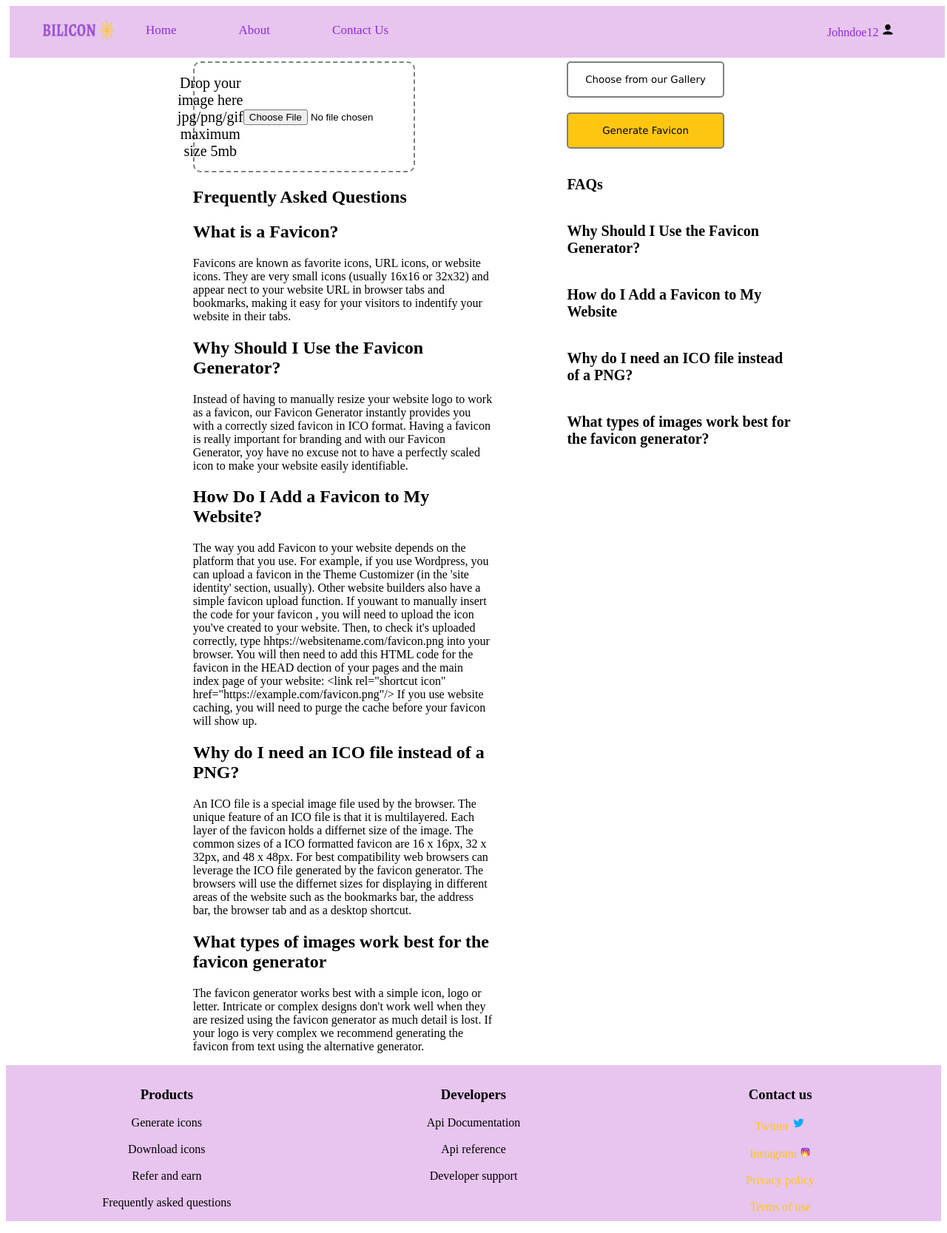
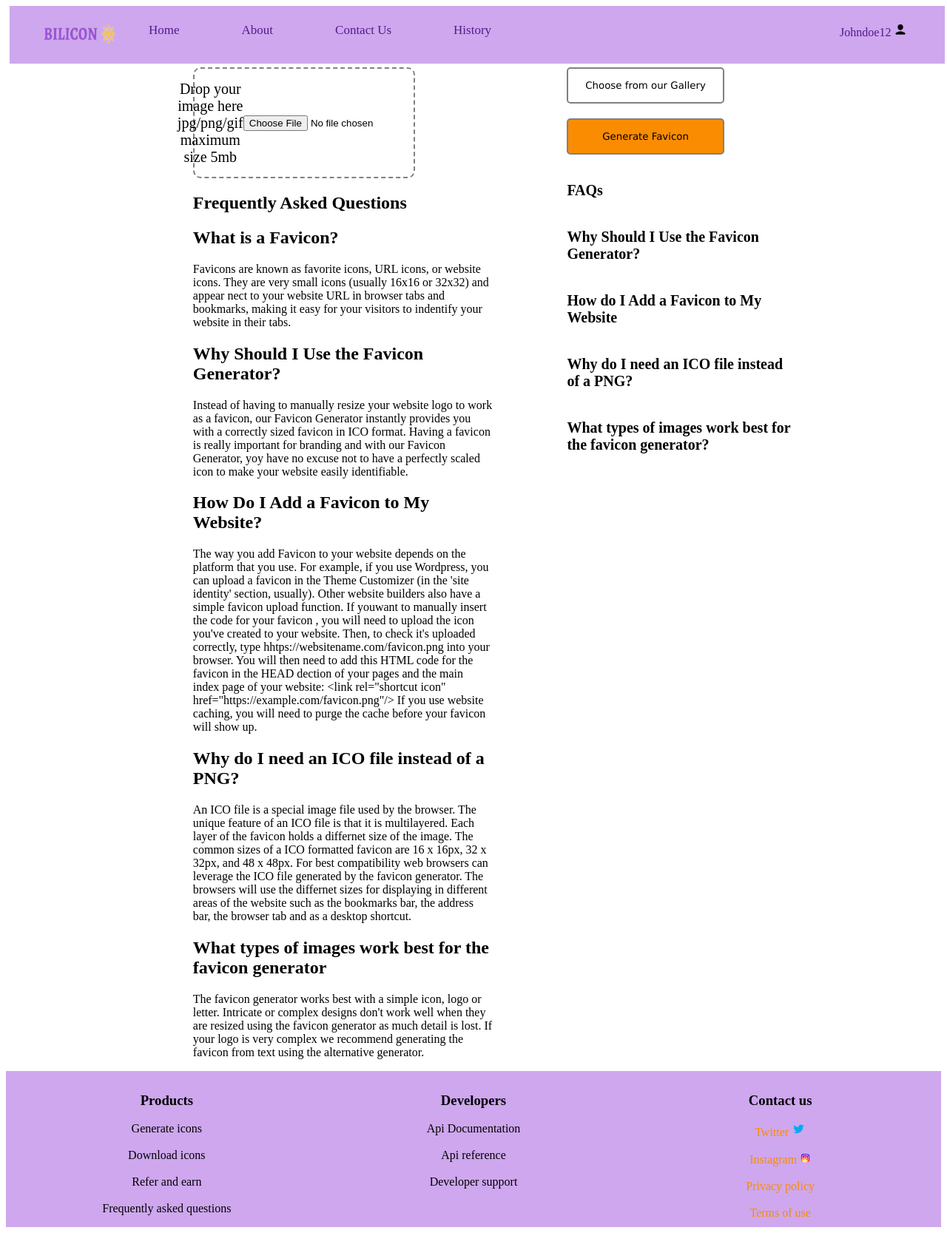
Before and after one commit to zuri-training/Team-Spoonbill2, a web app: file Public/TeamSpoonBill2 Project/conversionPage.html in a window 1280 px wide. Shown: the whole page at 74% size. Run offline with its HTML, style and script files only (its server is not run), Linux system fonts and the light colour scheme; some libraries are stand-ins or nearby versions.

Commit message:
Updated file

```diff
--- a/Public/TeamSpoonBill2 Project/conversionPage.html
+++ b/Public/TeamSpoonBill2 Project/conversionPage.html
@@ -13,16 +13,32 @@
         <ul class="navigation" type="none" style="display: flex">
           <li class="mainN">
             <img
-              src="./bilicon-low-resolution-color-logo 2.png"
+              src="/bilicon-low-resolution-color-logo 2.png"
               alt="logo"
               class="Logo"
             />
           </li>
-          <li class="mainNav">Home</li>
-          <li class="mainNav">About</li>
-          <li class="mainNav">Contact Us</li>
-          <li class="mainNa">Johndoe12  <img src="./UserIcon.png" alt="user" class="user" style="height: 18px;"></li>
-
+          <li class="mainNav">
+            <a href="" style="text-decoration: none">Home</a>
+          </li>
+          <li class="mainNav">
+            <a href="" style="text-decoration: none">About</a>
+          </li>
+          <li class="mainNav">
+            <a href="" style="text-decoration: none">Contact Us</a>
+          </li>
+          <li class="mainNav">
+            <a href="" style="text-decoration: none">History</a>
+          </li>
+          <li class="mainNa">
+            <a href="" style="text-decoration: none">Johndoe12 </a>
+            <img
+              src="./UserIcon.png"
+              alt="user"
+              class="user"
+              style="height: 18px"
+            />
+          </li>
         </ul>
       </div>
       <div class="hero1">
@@ -46,7 +62,9 @@
               </p>
             </div>
             <div>
-              <h2 class="heading2">Why Should I Use the Favicon Generator?</h2>
+              <h2 class="heading2" id="why">
+                Why Should I Use the Favicon Generator?
+              </h2>
               <p class="subheading2">
                 Instead of having to manually resize your website logo to work
                 as a favicon, our Favicon Generator instantly provides you with
@@ -57,7 +75,9 @@
               </p>
             </div>
             <div>
-              <h2 class="heading3">How Do I Add a Favicon to My Website?</h2>
+              <h2 class="heading3" id="how">
+                How Do I Add a Favicon to My Website?
+              </h2>
               <p class="subheading3">
                 The way you add Favicon to your website depends on the platform
                 that you use. For example, if you use Wordpress, you can upload
@@ -76,7 +96,7 @@
               </p>
             </div>
             <div>
-              <h2 class="heading4">
+              <h2 class="heading4" id="whydo">
                 Why do I need an ICO file instead of a PNG?
               </h2>
               <p class="subheading4">
@@ -92,7 +112,7 @@
               </p>
             </div>
             <div>
-              <h2 class="heading5">
+              <h2 class="heading5" id="what">
                 What types of images work best for the favicon generator
               </h2>
               <p class="subheading5">
@@ -109,11 +129,25 @@
           <button id="choose">Choose from our Gallery</button><br />
           <button id="generate">Generate Favicon</button>
           <h2 class="faqss">FAQs</h2>
-          <h2 class="faqss">Why Should I Use the Favicon Generator?</h2>
-          <h2 class="faqss">How do I Add a Favicon to My Website</h2>
-          <h2 class="faqss">Why do I need an ICO file instead of a PNG?</h2>
           <h2 class="faqss">
-            What types of images work best for the favicon generator?
+            <a href="#why" style="text-decoration: none; color: black"
+              >Why Should I Use the Favicon Generator?</a
+            >
+          </h2>
+          <h2 class="faqss">
+            <a href="#how" style="text-decoration: none; color: black"
+              >How do I Add a Favicon to My Website</a
+            >
+          </h2>
+          <h2 class="faqss">
+            <a href="#whydo" style="text-decoration: none; color: black"
+              >Why do I need an ICO file instead of a PNG?</a
+            >
+          </h2>
+          <h2 class="faqss">
+            <a href="#what" style="text-decoration: none; color: black"
+              >What types of images work best for the favicon generator?</a
+            >
           </h2>
         </div>
       </div>
@@ -151,38 +185,27 @@
         <h3>Contact us</h3>
         <a
           href="#"
-          style="
-            color: rgb(255, 196, 16);
-            text-decoration: none;
-            cursor: pointer;
-          "
-           >Twitter <img src="./twitterLogo.svg" alt="twitter" style="height: 19px;" /></a
+          style="color: #fa8c02; text-decoration: none; cursor: pointer"
+          >Twitter
+          <img src="./twitterLogo.svg" alt="twitter" style="height: 19px" /></a
         ><br /><br />
         <a
           href="#"
-          style="
-            color: rgb(255, 196, 16);
-            text-decoration: none;
-            cursor: pointer;
-          "
-          >Instagram <img src="./instagramLogo.svg" alt="instagram" style="height: 15px;" /></a
+          style="color: #fa8c02; text-decoration: none; cursor: pointer"
+          >Instagram
+          <img
+            src="./instagramLogo.svg"
+            alt="instagram"
+            style="height: 15px" /></a
         ><br /><br />
         <a
           href="#"
-          style="
-            color: rgb(253, 198, 16);
-            text-decoration: none;
-            cursor: pointer;
-          "
+          style="color: #fa8c02; text-decoration: none; cursor: pointer"
           >Privacy policy</a
         ><br /><br />
         <a
           href="#"
-          style="
-            color: rgb(253, 198, 16);
-            text-decoration: none;
-            cursor: pointer;
-          "
+          style="color: #fa8c02; text-decoration: none; cursor: pointer"
           >Terms of use</a
         >
       </div>
--- a/Public/TeamSpoonBill2 Project/style.css
+++ b/Public/TeamSpoonBill2 Project/style.css
@@ -27,7 +27,7 @@
 }
 
 .nav {
-  background-color: rgb(231, 197, 238);
+  background-color: #cea7ee;
   margin: 5px;
   padding: 2px;
   box-sizing: border-box;
@@ -48,7 +48,7 @@
   color: blueviolet;
 }
 .mainNa {
-  margin-left: 45%;
+  margin-left: 35%;
   padding: 2px;
   color: blueviolet;
   cursor: pointer;
@@ -58,6 +58,18 @@
   margin-right: 45px;
   text-align: right;
   font-size: 16px;
+}
+
+.mainN{
+    padding: 2px;
+    color: blueviolet;
+    cursor: pointer;
+    box-sizing: border-box;
+    font-family: 'Times New Roman', Times, serif;
+    text-align: right;
+    font-size: 17px;
+    margin-top: 3px;
+    /* margin-left: 10%; */
 }
 .Logo {
   width: 100px;
@@ -78,7 +90,7 @@
 
 #generate {
   padding: 15px;
-  background-color: rgb(253, 198, 16);
+  background-color: #fa8c02;
   box-sizing: border-box;
   border: solid grey, 2px;
   border-radius: 5px;
@@ -109,7 +121,7 @@
   bottom: 0px;
   display: flex;
   box-sizing: border-box;
-  background-color: rgb(231, 197, 238);
+  background-color: #cea7ee;
   width: 100%;
   text-align: center;
   padding: 10px;
```
